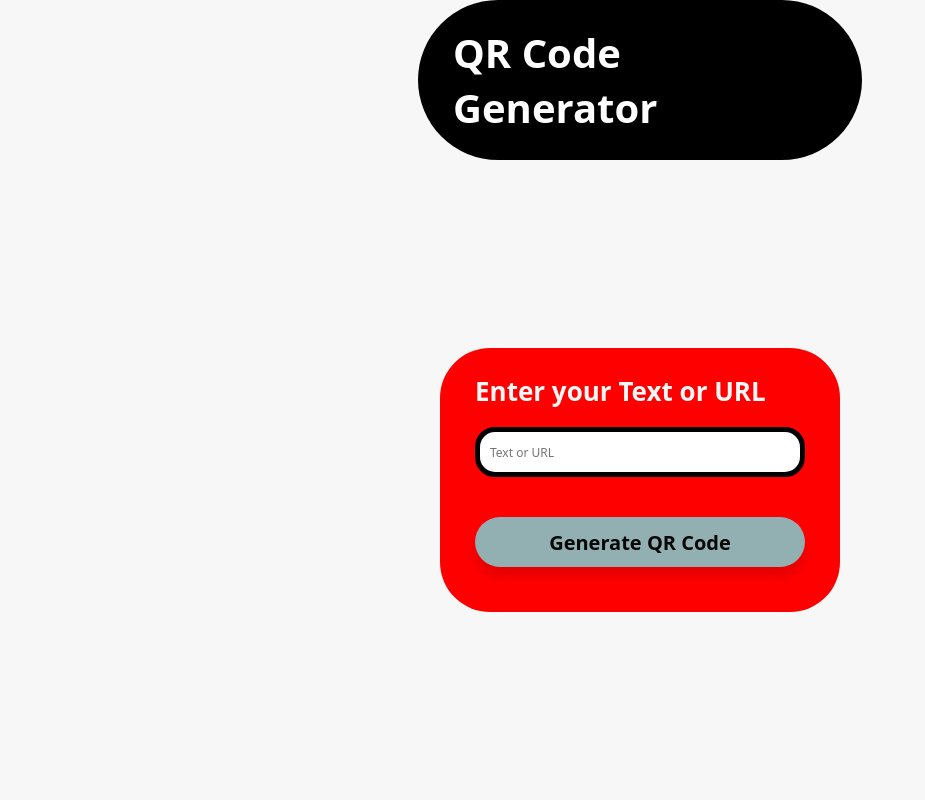
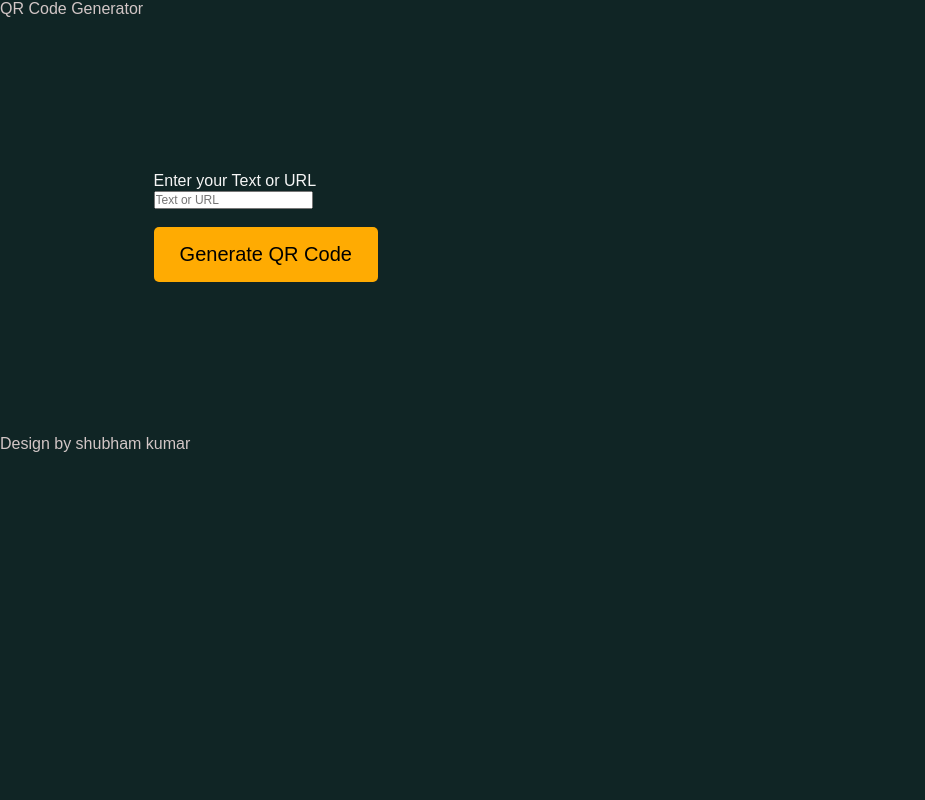
Before and after one commit to shubhkr72/QrCodeGenerator, a plain HTML site: page index.html in a window 1280 px wide. Shown: the top 800 px of the page, without its empty margins (0-925 px from the left). Drawn offline with Linux system fonts and the light colour scheme.

Commit message:
Updated style.css
changes colors of web app

```diff
--- a/style.css
+++ b/style.css
@@ -1,116 +1,63 @@
 *{
     margin: 0;
     padding: 0;
-    /* font-family: 'Franklin Gothic Medium', 'Arial Narrow', Arial, sans-serif;
-     */
-     font-family: system-ui, -apple-system, BlinkMacSystemFont, 'Segoe UI', Roboto, Oxygen, Ubuntu, Cantarell, 'Open Sans', 'Helvetica Neue', sans-serif;
+    font-family: 'Poppins', sans-serif;
     box-sizing: border-box;
 }
 body{
-    /* background: #2961a4; */
-    background: rgb(247, 247, 247);
-    /* background-image: linear-gradient(to top, #fbc2eb 0%, #a6c1ee 100%); */
-    /* background: linear-gradient(to right, rgb(116, 114, 151), #ffffff); */
-    /* background: linear-gradient(90deg, #00C9FF 0%, #92FE9D 100%); */
+    background: #102525;
+    color: #d2c6c6;
 }
 .container{
-    width: 400px;
-    padding: 25px 35px;
-    position: absolute;
-    top: 60%;
-    left: 50%;
-    transform: translate(-50%,-50%);
-    background: #ff0000;
-    border-radius: 50px;
+    margin: 12%;
+    width: 60%;
+    max-width: 500px;
 }
-.heading{
-    width: 444px;
-    padding: 25px 35px;
-    position: absolute;
-    top: 10%;
-    left: 50%;
-    transform: translate(-50%,-50%);
-    background: #000000;
-    border-radius: 100px;
-
+.display{
+    width: 100%;
+    margin-top: 50px;
+    margin-bottom: 30px;
+    background: #fff9f9;
+    color: #512828;
+    display: flex;
+    align-items: center;
+    justify-content: space-between;
+    padding: 26px 20px;
+    border-radius: 5px;
 }
-.heading p{
-    font-weight:700;
-    font-size: 40px;
-    color: #ffffff;
-    /* box-shadow: #922d2d; */
-    stroke-dasharray: 50%;
+.container h1{
+    font-weight: 500;
+    font-size: 45px;
 }
-.container p{
-    font-weight: 900;
-    font-size: 26px;
-    margin-bottom: 8px;
-    color: #ffffff;
-    align-content: center;
+.container h1 span{
+    color: #01fb86;
+    border-bottom: 4px solid #0cb666;
+    padding-bottom: 7px;
 }
-.container input{
-    width: 100%;
-    height: 50px;
-    border: 5px solid #000000;
-    border-radius: 20px;
-    outline: 0;
-    padding: 10px;
-    margin: 10px 0 20px;
+.display img{
+    width: 30px;
+    cursor: pointer;
+}
+.display input{
+    border: 0;
+    outline-color:red;
+    font-size: 24px;
+}
+.container button img{
+    width: 29px;
+    margin-right: 10px;
 }
 .container button{
-    width: 100%;
-    height: 50px;
-    background: #92b0b2;
-    color: #060606;
     border: 0;
     outline: 0;
-    border-radius: 30px;
-    box-shadow: 0 10px 10px rgba(0, 0, 0, 0.1);
+    background: #ffab02;
+    color: #000000;
+    font-size: 22px;
+    font-weight: 300;
+    display: flex;
+    align-items: center;
+    justify-content: center;
+    padding: 16px 26px;
+    border-radius: 5px;
     cursor: pointer;
-    margin: 20px 0;
-    font-weight: 700;
 }
-#imgBox{
-    width: 200px;
-    border-radius: 5px;
-    max-height: 0;
-    overflow: hidden;
-    transition: max-height 0.5s;
-}
-#imgBox img{
-    width: 100%;
-    padding: 10px;
-}
-#imgBox.show-img{
-    max-height: 300px;
-    margin: 10px auto;
-    border: 1px solid #6d2d2d;
-}
-.error{
-    animation: shake 0.02s linear 10;
-}
-@keyframes shake{
-    0%{
-        transform: translateX(0);
-    }
-    25%{
-        transform: translateX(-5px);
-    }
-    50%{
-        transform: translateX(0);
-    }
-    75%{
-        transform: translateX(5px);
-    }
-    100%{
-        transform: translateX(0);
-    }
-}
-.foot{
-    margin-top: 95%;
-    margin-left: 50%;
-    /* font-family: cursive;
-     */
-     font-weight: 700;
-     font-size: large;
-}
```
